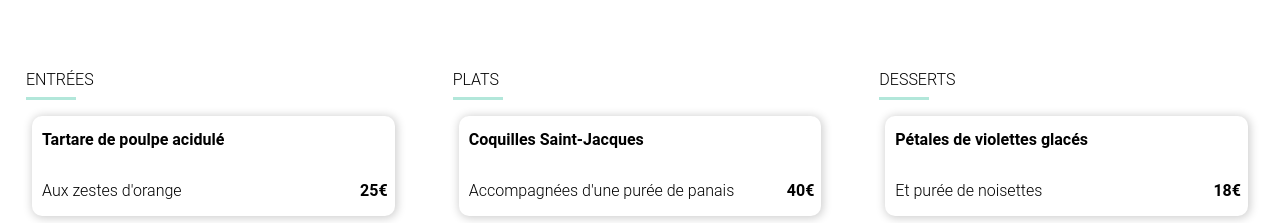
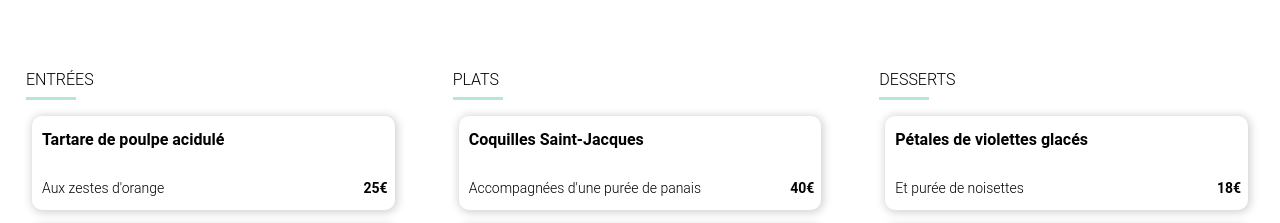
Before and after one commit to codetech9/moiseguannel-3-ohmyfood-15122022, a plain HTML site: page alafrancaise.html in a window 1280 px wide. Shown: the part 577-800 px from the top of the page. Drawn offline with nearby package versions, Linux system fonts and the light colour scheme; a web font is replaced by a local one.

Commit message:
update font-size

```diff
--- a/css/style.css
+++ b/css/style.css
@@ -552,11 +552,16 @@ text-align: center;
 font-weight: 700;
 }
 
+.price {
+  font-size: 14px;
+}
+
 .card-subtitle{
   white-space: nowrap;
   text-overflow: ellipsis;
   overflow: hidden;
   font-weight: 300;
+  font-size: 14px;
 }
 
 .card-title {
```
